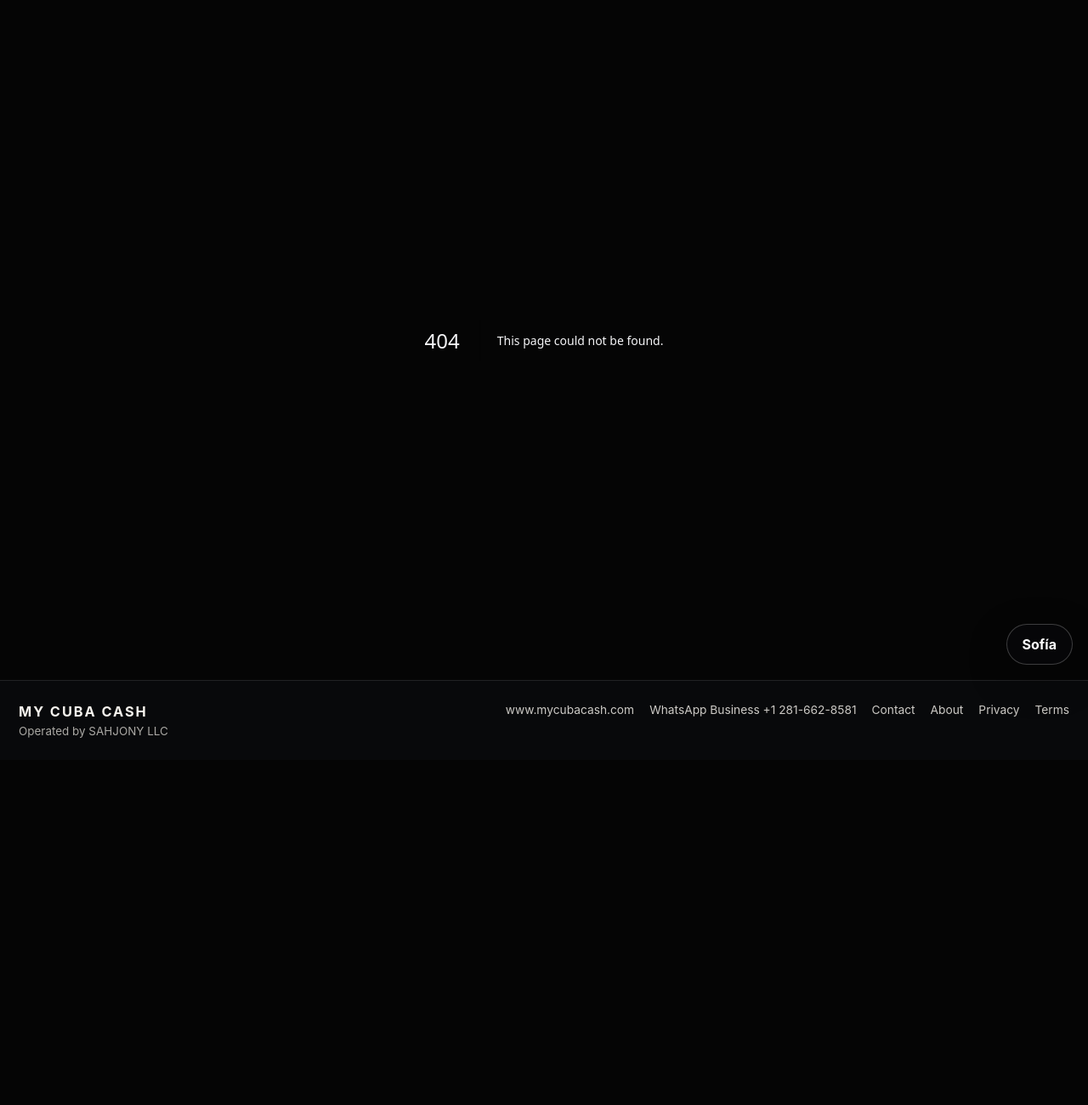
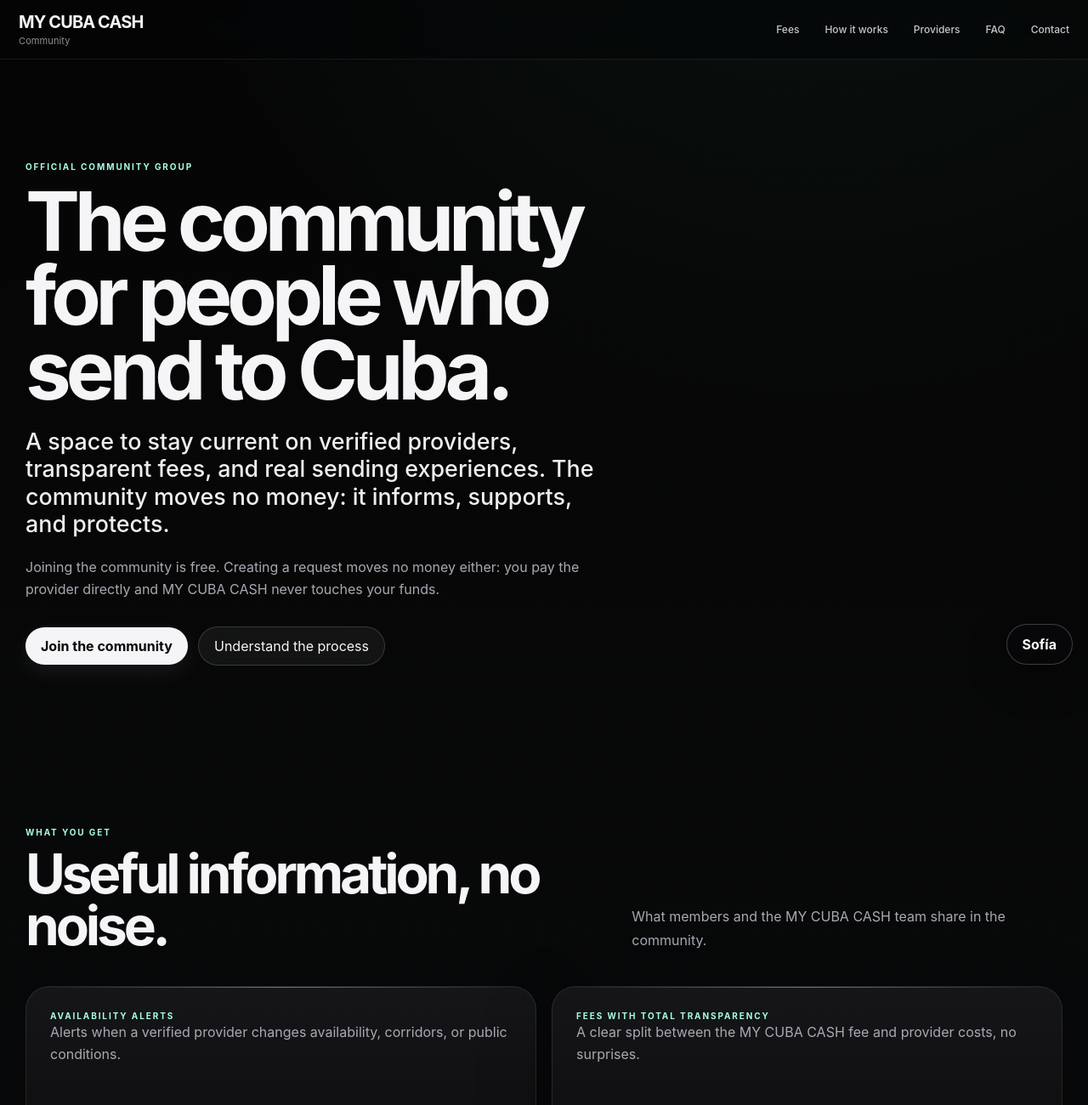
Before and after one commit to SAHJONY/CUBACASH, a Next.js app: page /en/community in a window 1280 px wide. Before the commit this address had no page. Shown: the top 1300 px of the page at 85% size. Before the commit the page ends 894 px from the top, so only its background shows below. Built offline with nearby package versions, Linux system fonts and the light colour scheme.

Commit message:
feat: add official community group page (/[locale]/community) with join CTA

```diff
--- /dev/null
+++ b/app/[locale]/community/page.tsx
@@ -0,0 +1,54 @@
+import {localeOf} from '@/lib/i18n';
+import {APP_COMMUNICATIONS,whatsappUrl} from '@/lib/communications';
+
+const benefits=[
+  {es:'Alertas de disponibilidad',en:'Availability alerts',noteEs:'Avisos cuando un proveedor verificado cambia disponibilidad, corredores o condiciones públicas.',noteEn:'Alerts when a verified provider changes availability, corridors, or public conditions.'},
+  {es:'Tarifas con total transparencia',en:'Fees with total transparency',noteEs:'Desglose claro entre la tarifa de MY CUBA CASH y los costos del proveedor, sin sorpresas.',noteEn:'A clear split between the MY CUBA CASH fee and provider costs, no surprises.'},
+  {es:'Guías paso a paso',en:'Step-by-step guides',noteEs:'Cómo elegir proveedor, qué documentos pedir y cómo verificar una entrega antes de mover dinero.',noteEn:'How to choose a provider, which documents to request, and how to verify a delivery before moving money.'},
+  {es:'Historias de la comunidad',en:'Community stories',noteEs:'Experiencias reales de miembros que ya enviaron: qué funcionó y qué evitar.',noteEn:'Real member experiences from people who already sent: what worked and what to avoid.'},
+] as const;
+
+const rules=[
+  {es:'Cero ofertas informales',en:'Zero informal offers',noteEs:'La comunidad no es un mercado de transferencias entre personas. No se permiten ofertas de envío, tasas callejeras ni intermediarios.',noteEn:'The community is not a person-to-person transfer market. No send offers, street rates, or intermediaries allowed.'},
+  {es:'Nunca compartas credenciales',en:'Never share credentials',noteEs:'Sin contraseñas, códigos de un solo uso ni datos de pago en el grupo. Las verificaciones solo ocurren en el flujo seguro de la plataforma.',noteEn:'No passwords, one-time codes, or payment data in the group. Verification only happens inside the platform secure flow.'},
+  {es:'Respeto y temas claros',en:'Respect and clear topics',noteEs:'Conversación sobre envíos a Cuba: proveedores, tarifas, entregas y dudas del proceso. Sin spam, sin estafas, sin ataques.',noteEn:'Conversation about sending to Cuba: providers, fees, deliveries, and process questions. No spam, no scams, no attacks.'},
+  {es:'Verifica antes de actuar',en:'Verify before acting',noteEs:'Nadie de la comunidad puede pedirte dinero ni representarnos. Confirma todo por el canal oficial publicado en Contacto.',noteEn:'No community member can ask you for money or represent us. Confirm everything through the official channel published on Contact.'},
+] as const;
+
+export default async function CommunityPage({params}:{params:Promise<{locale:string}>}){
+  const {locale:raw}=await params;
+  const locale=localeOf(raw);
+  const es=locale==='es';
+  const support=APP_COMMUNICATIONS.whatsappPrimary;
+  const joinMsg=es?'Hola, quiero unirme a la comunidad MY CUBA CASH. Me comprometo a respetar las reglas del grupo.':'Hello, I want to join the MY CUBA CASH community. I agree to respect the group rules.';
+  return <main className="shell premiumAppShell" dir={locale==='ar'?'rtl':'ltr'}>
+    <nav className="nav premiumNav">
+      <a href={`/${locale}`} className="brandwrap"><div className="brand">MY CUBA CASH</div><small>{es?'Comunidad':'Community'}</small></a>
+      <div className="navlinks"><a href={`/${locale}/fees`}>{es?'Tarifas':'Fees'}</a><a href={`/${locale}/how-it-works`}>{es?'Cómo funciona':'How it works'}</a><a href={`/${locale}/delivery-providers`}>{es?'Proveedores':'Providers'}</a><a href={`/${locale}/faq`}>FAQ</a><a href={`/${locale}/contact`}>{es?'Contacto':'Contact'}</a></div>
+    </nav>
+
+    <section className="hero"><div className="heroCopy">
+      <div className="eyebrow">{es?'GRUPO OFICIAL DE LA COMUNIDAD':'OFFICIAL COMMUNITY GROUP'}</div>
+      <h1>{es?'La comunidad de quienes envían a Cuba.':'The community for people who send to Cuba.'}</h1>
+      <p className="heroLead">{es?'Un espacio para estar al día con proveedores verificados, tarifas transparentes y experiencias reales de envío. La comunidad no mueve dinero: informa, acompaña y protege.':'A space to stay current on verified providers, transparent fees, and real sending experiences. The community moves no money: it informs, supports, and protects.'}</p>
+      <p className="heroSub">{es?'Participar en la comunidad es gratis. Crear una solicitud tampoco mueve dinero: tú pagas al proveedor directamente y MY CUBA CASH nunca toca tus fondos.':'Joining the community is free. Creating a request moves no money either: you pay the provider directly and MY CUBA CASH never touches your funds.'}</p>
+      <div className="actions"><a className="cta premiumCta" href={whatsappUrl(support.e164,joinMsg)}>{es?'Unirme a la comunidad':'Join the community'}</a><a className="ghost" href={`/${locale}/how-it-works`}>{es?'Entender el proceso':'Understand the process'}</a></div>
+    </div></section>
+
+    <section className="section">
+      <div className="sectionHead"><div><span className="eyebrow">{es?'QUÉ RECIBES':'WHAT YOU GET'}</span><h2>{es?'Información útil, sin ruido.':'Useful information, no noise.'}</h2></div><p>{es?'Lo que comparten los miembros y el equipo de MY CUBA CASH en la comunidad.':'What members and the MY CUBA CASH team share in the community.'}</p></div>
+      <div className="featureGrid">{benefits.map(b=><article className="feature premiumCard" key={b.en}><div className="eyebrow">{es?b.es.toUpperCase():b.en.toUpperCase()}</div><p>{es?b.noteEs:b.noteEn}</p></article>)}</div>
+    </section>
+
+    <section className="section">
+      <div className="sectionHead"><div><span className="eyebrow">{es?'REGLAS DEL GRUPO':'GROUP RULES'}</span><h2>{es?'Cuatro reglas que mantienen la comunidad segura.':'Four rules that keep the community safe.'}</h2></div><p>{es?'Al unirte aceptas estas reglas. Quien las rompa sale del grupo sin aviso.':'By joining you accept these rules. Anyone who breaks them leaves the group without warning.'}</p></div>
+      <div className="luxuryGrid">{rules.map((r,i)=><article className="luxuryCard" key={r.en}><span>{i+1}</span><h3>{es?r.es:r.en}</h3><p>{es?r.noteEs:r.noteEn}</p></article>)}</div>
+    </section>
+
+    <section className="section supportSection"><div className="supportCard"><div><strong>{es?'Solicita tu acceso':'Request your access'}</strong><span>{es?'Escríbenos por WhatsApp Business y te agregamos a la comunidad.':'Message us on WhatsApp Business and we will add you to the community.'}</span></div><a className="cta premiumCta" href={whatsappUrl(support.e164,joinMsg)}>{es?'Abrir conversación':'Open conversation'}</a></div></section>
+
+    <section className="policyBlock premiumPolicy"><div><span className="eyebrow">{es?'IMPORTANTE':'IMPORTANT'}</span><h2>{es?'La comunidad no mueve dinero.':'The community moves no money.'}</h2></div><p>{es?'MY CUBA CASH es una plataforma tecnológica operada por SAHJONY LLC. La comunidad es un espacio de información y acompañamiento: no procesa pagos, no ofrece transferencias informales y no está afiliada a ningún proveedor. Los proveedores publicados se presentan con fines informativos; debes verificar sus tarifas y condiciones en vivo.':'MY CUBA CASH is a technology platform operated by SAHJONY LLC. The community is a space for information and support: it processes no payments, offers no informal transfers, and is not affiliated with any provider. Published providers are presented for informational purposes; you must verify their live rates and conditions.'}</p></section>
+
+    <footer className="footer premiumFooter"><strong>MY CUBA CASH</strong><span><a href={`/${locale}/about`}>{es?'Quiénes somos':'About'}</a> · <a href={`/${locale}/contact`}>{es?'Contacto':'Contact'}</a> · <a href={`/${locale}/terms`}>{es?'Términos':'Terms'}</a> · <a href={`/${locale}/privacy`}>{es?'Privacidad':'Privacy'}</a></span><span>{es?'Comunidad oficial':'Official community'}</span></footer>
+  </main>;
+}
--- a/app/[locale]/page.tsx
+++ b/app/[locale]/page.tsx
@@ -110,7 +110,7 @@
 
     <footer className="footer premiumFooter">
       <strong>MY CUBA CASH</strong>
-      <span><a href={`/${locale}/about`}>{es?'Quiénes somos':'About'}</a> · <a href={`/${locale}/contact`}>{es?'Contacto':'Contact'}</a> · <a href={`/${locale}/faq`}>FAQ</a> · <a href={`/${locale}/fees`}>{es?'Tarifas':'Fees'}</a> · <a href={`/${locale}/privacy`}>{es?'Privacidad':'Privacy'}</a> · <a href={`/${locale}/terms`}>{es?'Términos':'Terms'}</a></span>
+      <span><a href={`/${locale}/about`}>{es?'Quiénes somos':'About'}</a> · <a href={`/${locale}/community`}>{es?'Comunidad':'Community'}</a> · <a href={`/${locale}/contact`}>{es?'Contacto':'Contact'}</a> · <a href={`/${locale}/faq`}>FAQ</a> · <a href={`/${locale}/fees`}>{es?'Tarifas':'Fees'}</a> · <a href={`/${locale}/privacy`}>{es?'Privacidad':'Privacy'}</a> · <a href={`/${locale}/terms`}>{es?'Términos':'Terms'}</a></span>
       <span>{es?'v0.9 · Pre-lanzamiento controlado · Precios visibles · Estado de red verificable · Sin promesas inventadas.':'v0.9 · Controlled pre-launch · Visible pricing · Verifiable network status · No invented promises.'}</span>
     </footer>
   </main>;
```
